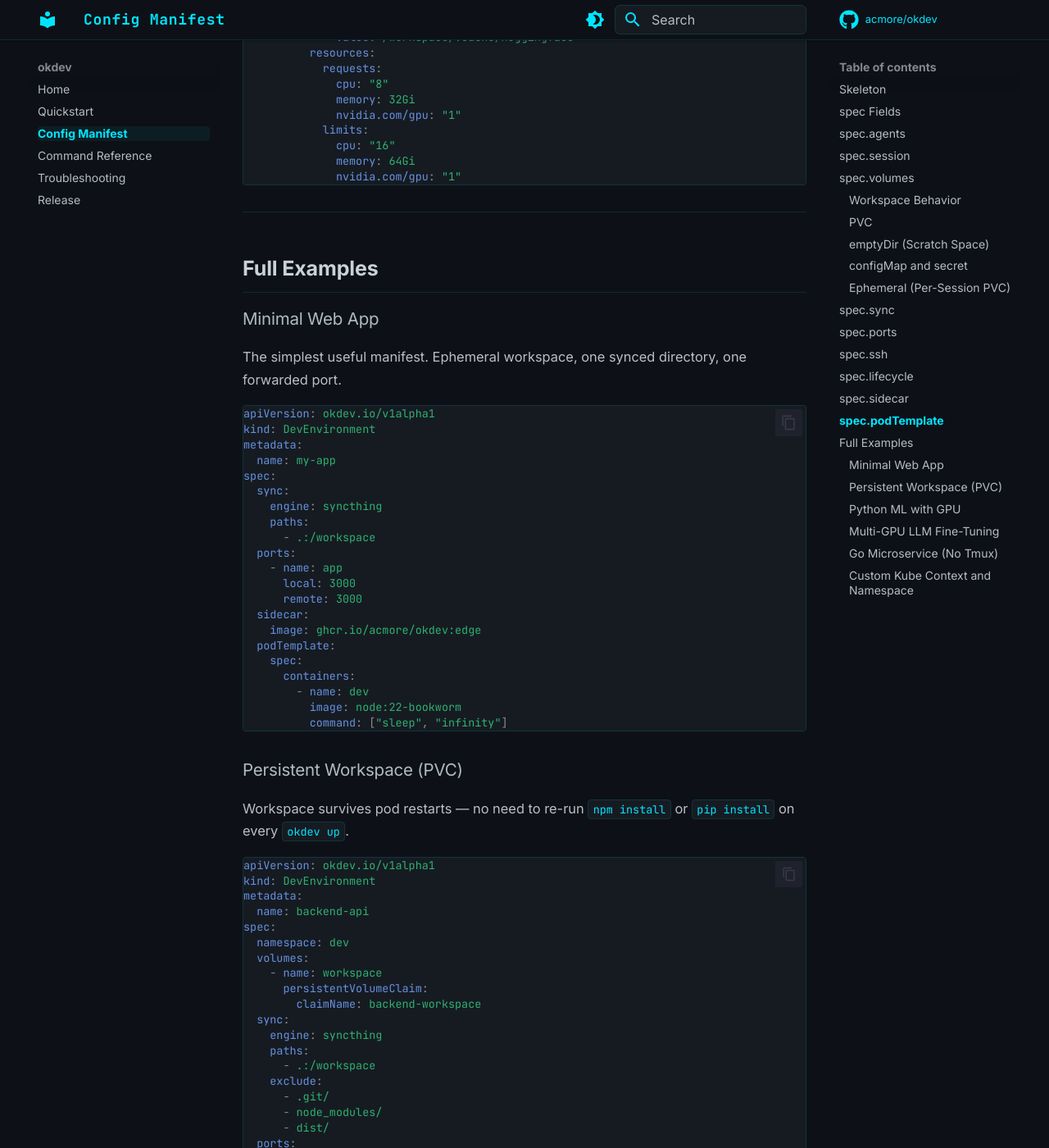
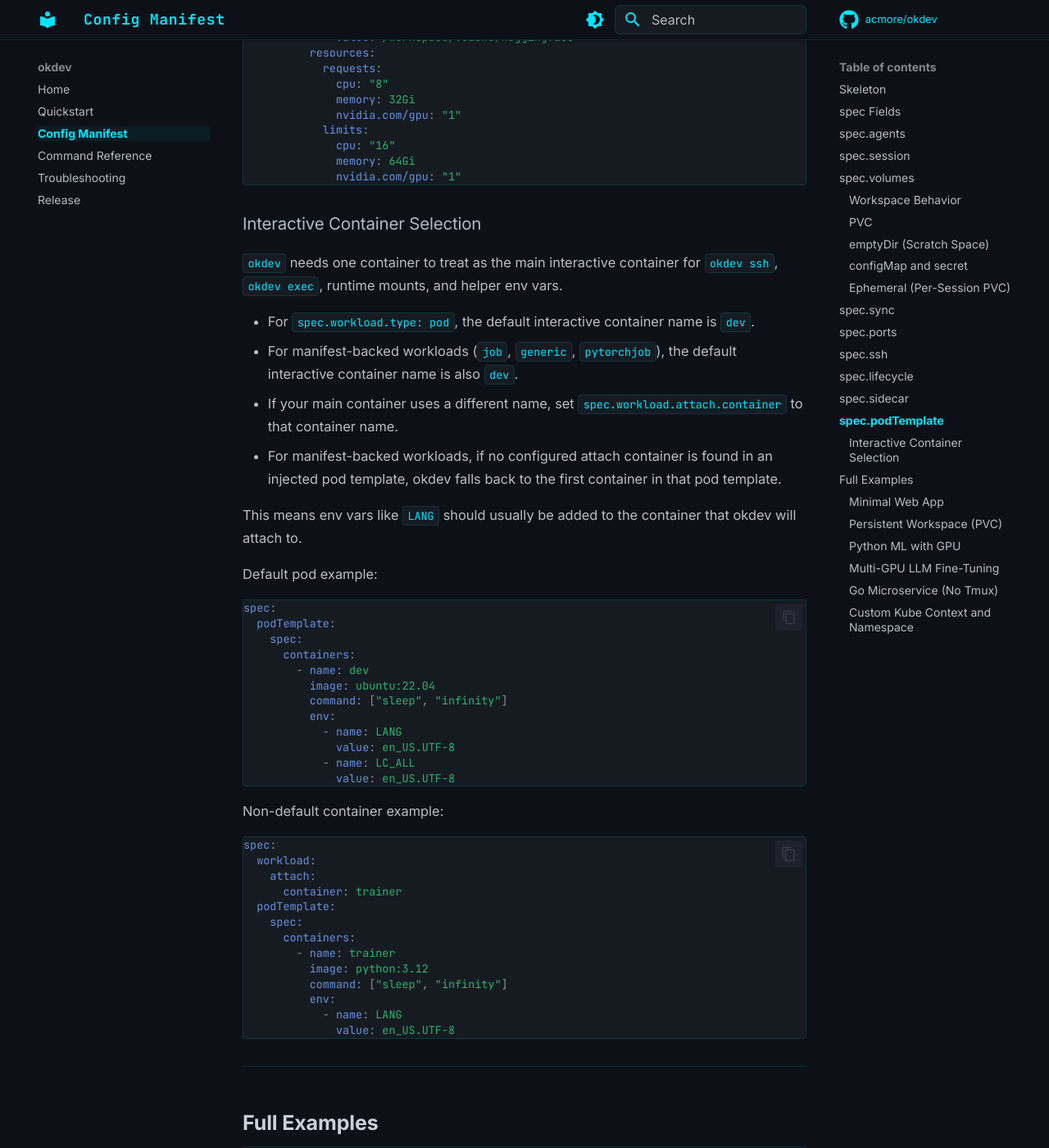
Before and after one commit to acmore/okdev, an MkDocs documentation site: the page built from docs/config-manifest.md, in a window 1280 px wide and 1400 px high, scrolled down 11153 px. Shown: the whole window at 82% size. Built offline with MkDocs 1.6.1 and Material for MkDocs 9.7.7, drawn with Linux system fonts in a browser that asks for light colours; comment, search, counter and statistics services are not loaded.

Commit message:
docs: clarify interactive container selection

````diff
--- a/docs/config-manifest.md
+++ b/docs/config-manifest.md
@@ -384,6 +384,52 @@ spec:
               nvidia.com/gpu: "1"
 ```
 
+### Interactive Container Selection
+
+`okdev` needs one container to treat as the main interactive container for `okdev ssh`, `okdev exec`, runtime mounts, and helper env vars.
+
+- For `spec.workload.type: pod`, the default interactive container name is `dev`.
+- For manifest-backed workloads (`job`, `generic`, `pytorchjob`), the default interactive container name is also `dev`.
+- If your main container uses a different name, set `spec.workload.attach.container` to that container name.
+- For manifest-backed workloads, if no configured attach container is found in an injected pod template, okdev falls back to the first container in that pod template.
+
+This means env vars like `LANG` should usually be added to the container that okdev will attach to.
+
+Default pod example:
+
+```yaml
+spec:
+  podTemplate:
+    spec:
+      containers:
+        - name: dev
+          image: ubuntu:22.04
+          command: ["sleep", "infinity"]
+          env:
+            - name: LANG
+              value: en_US.UTF-8
+            - name: LC_ALL
+              value: en_US.UTF-8
+```
+
+Non-default container example:
+
+```yaml
+spec:
+  workload:
+    attach:
+      container: trainer
+  podTemplate:
+    spec:
+      containers:
+        - name: trainer
+          image: python:3.12
+          command: ["sleep", "infinity"]
+          env:
+            - name: LANG
+              value: en_US.UTF-8
+```
+
 ---
 
 ## Full Examples
````
Also changed, not shown: docs/command-reference.md (+3 -1 lines).
